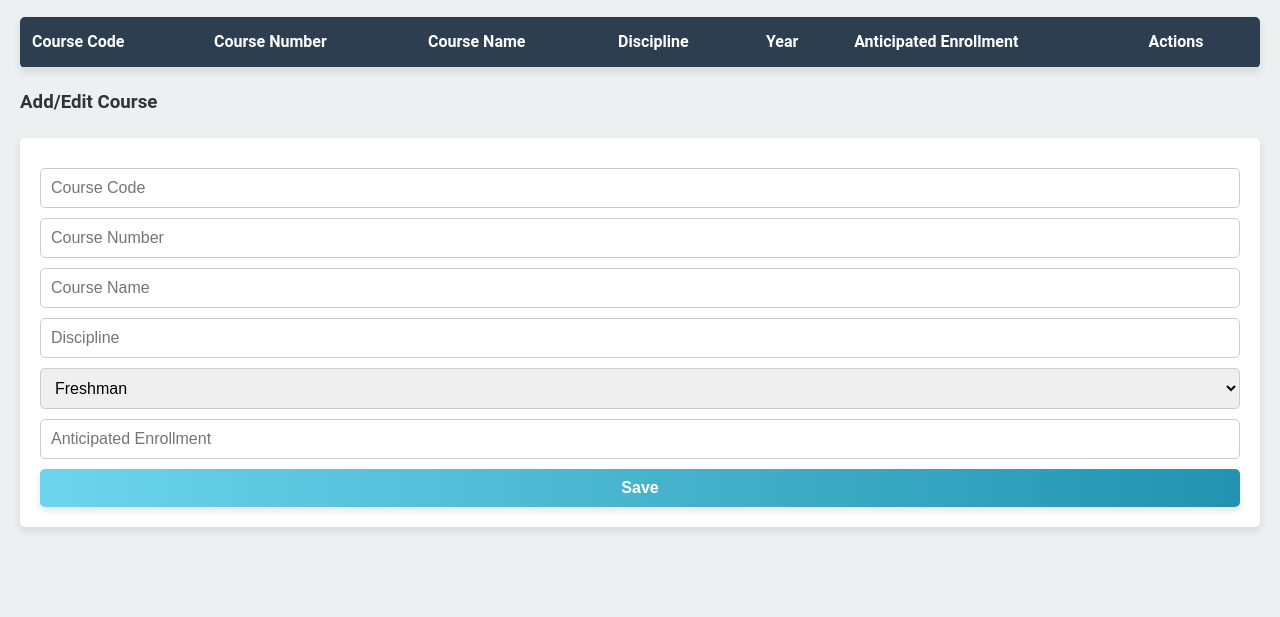
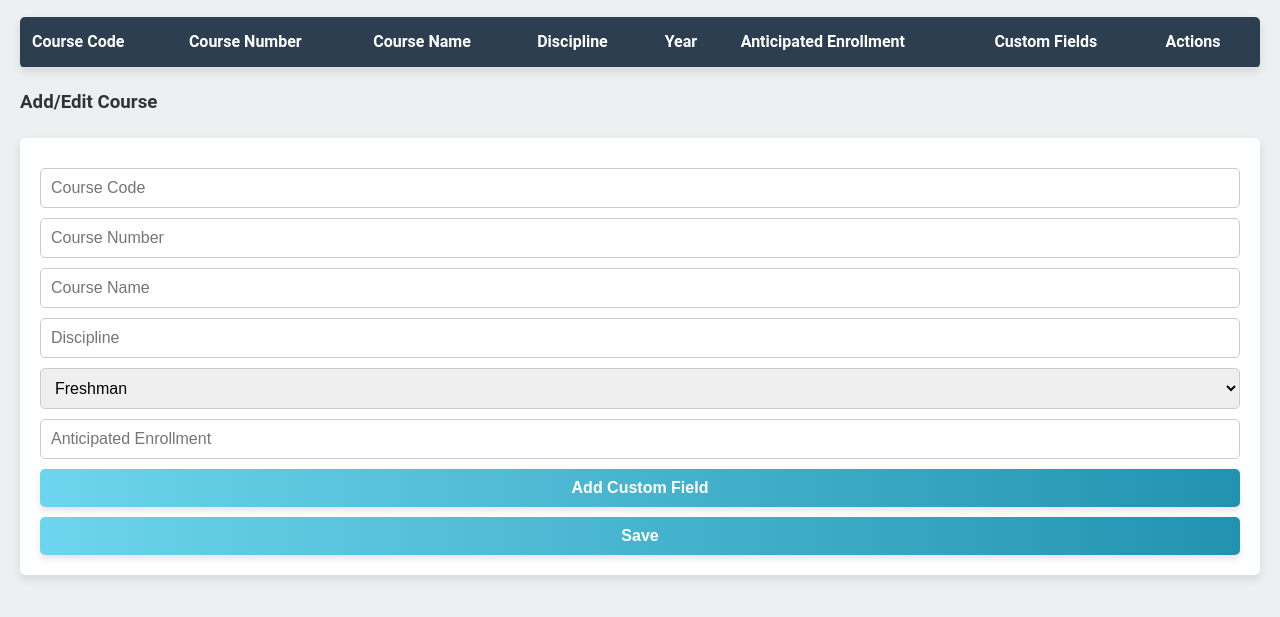
Before and after one commit to umarabid1/Admin-Scheduling-Tool, a plain HTML site: page AdminSchedulingTool/courses.html in a window 1280 px wide. Shown: the part 69-686 px from the top of the page. Drawn offline with Linux system fonts and the light colour scheme.

Commit message:
Update courses.html

```diff
--- a/AdminSchedulingTool/courses.html
+++ b/AdminSchedulingTool/courses.html
@@ -17,6 +17,7 @@
                 <th>Discipline</th>
                 <th>Year</th>
                 <th>Anticipated Enrollment</th>
+                <th>Custom Fields</th>
                 <th>Actions</th>
             </tr>
         </thead>
@@ -38,6 +39,8 @@
             <option value="GR">Graduate</option>
         </select>
         <input type="number" id="anticipatedEnrollment" placeholder="Anticipated Enrollment" required>
+        <div id="customFieldsContainer"></div>
+        <button type="button" id="addFieldButton">Add Custom Field</button>
         <button type="submit">Save</button>
     </form>
     <script src="js/app.js"></script>
```
